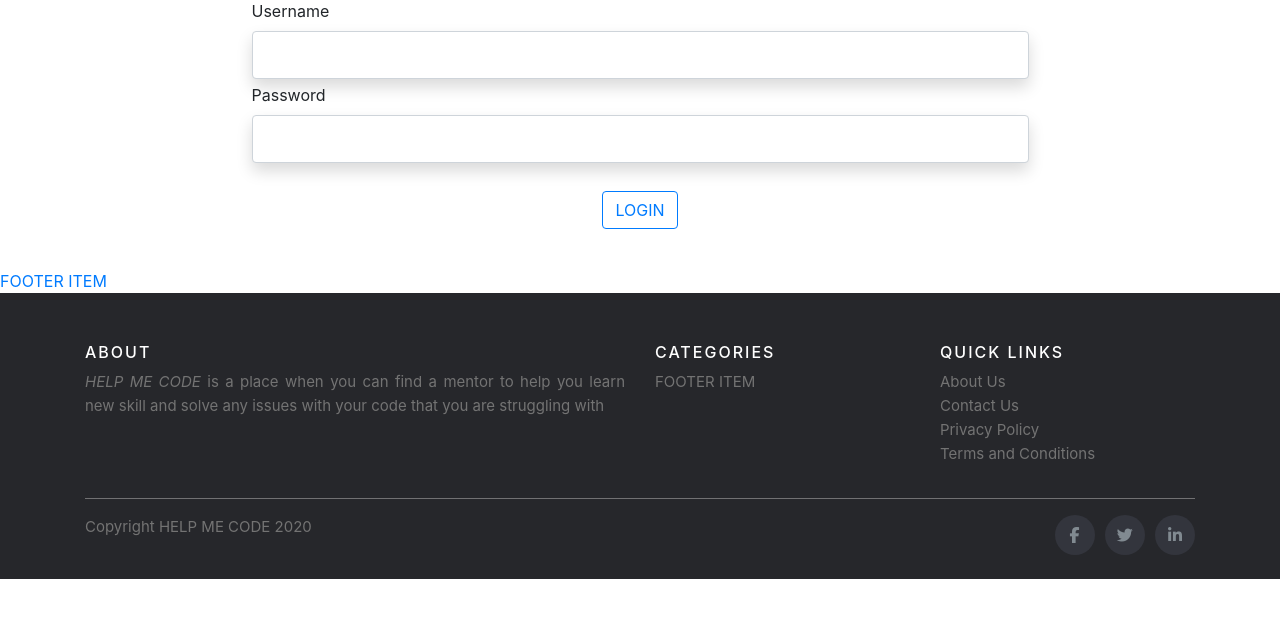
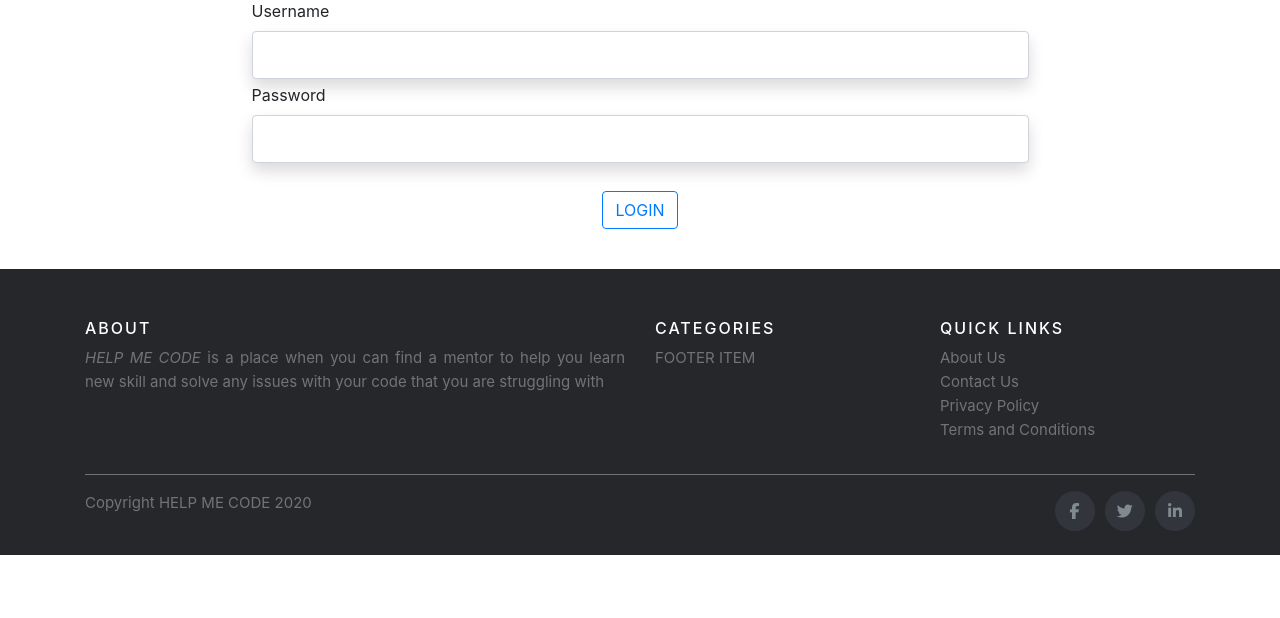
Before and after one commit to proietto-group3/proietto, a Django app: a page that uses web/templates/footer.html in a window 1280 px wide. Shown: the part 97-715 px from the top of the page. Run offline with Django 3.2, Linux system fonts and the light colour scheme; some libraries are stand-ins or nearby versions.

Commit message:
F019 double FOOTE ITEM fix

```diff
--- a/web/templates/footer.html
+++ b/web/templates/footer.html
@@ -2,9 +2,6 @@
 {% block css %}
     <link rel="stylesheet" href="{% static 'css/web/style.css' %}">{% endblock %}
 
-<div class="footer">
-    <a href="{% url 'index' %}">FOOTER ITEM</a>
-</div>
 
   <footer class="site-footer">
       <div class="container">
```
